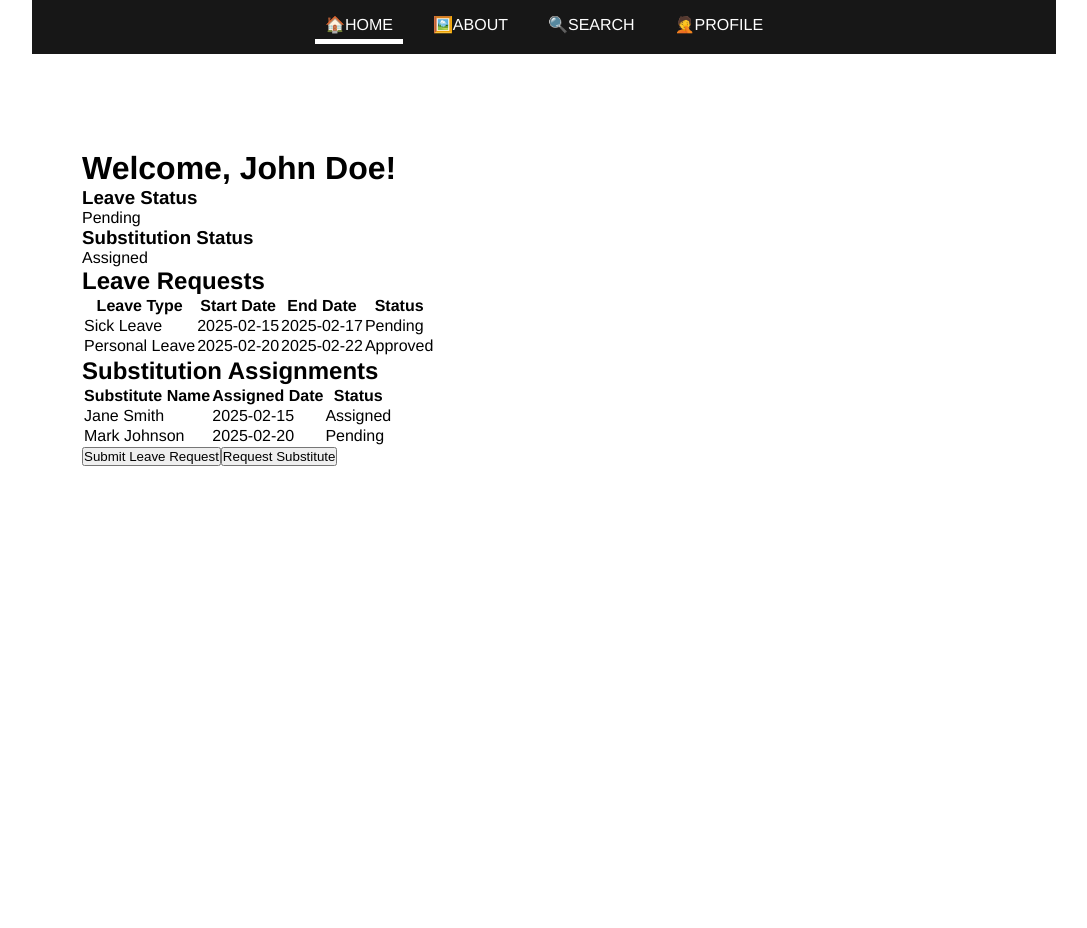
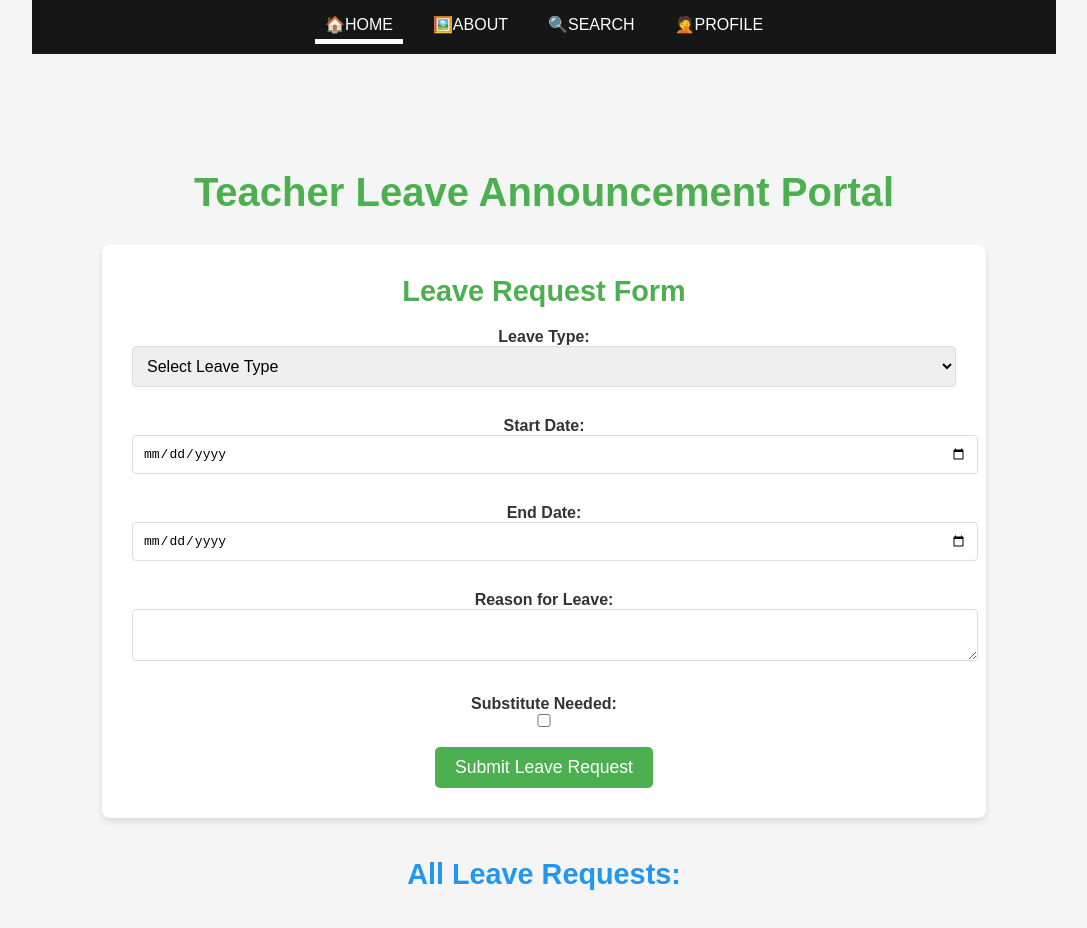
Before and after one commit to SarveshwaranRT/staff_attendance, a React (Vite) app in the folder client/: page / in a window 1280 px wide. Shown: the top 928 px of the page, without its empty margins (96-1183 px from the left). Before the commit the page ends 800 px from the top, so only its background shows below. Built offline with nearby package versions, Linux system fonts and the light colour scheme.

Commit message:
first commit

```diff
--- a/client/src/pages/App.css
+++ b/client/src/pages/App.css
@@ -0,0 +1,164 @@
+/* Basic styling */
+body {
+    font-family: Arial, sans-serif;
+    margin: 0;
+    padding: 0;
+    background-color: #f9f9f9;
+    color: #333;
+  }
+
+  /* Home Page */
+  .home-page {
+    max-width: 1200px;
+    margin: 0 auto;
+    padding: 20px;
+    text-align: center;
+  }
+
+  /* Home Page Title */
+  .home-title {
+    font-size: 2.5em;
+    color: #4CAF50;
+    margin-bottom: 30px;
+  }
+
+  /* Form container */
+  .form-container {
+    background-color: #fff;
+    padding: 30px;
+    border-radius: 8px;
+    box-shadow: 0 4px 6px rgba(0, 0, 0, 0.1);
+    margin-bottom: 40px;
+  }
+
+  /* Form Title */
+  .form-title {
+    font-size: 1.8em;
+    color: #4CAF50;
+    margin-bottom: 20px;
+  }
+
+  /* Form fields */
+  .form label {
+    display: block;
+    font-weight: bold;
+    margin-top: 15px;
+    margin-bottom: 5px;
+    color: #333;
+  }
+
+  .form input,
+  .form select,
+  .form textarea {
+    width: 100%;
+    padding: 10px;
+    margin-bottom: 15px;
+    border: 1px solid #ddd;
+    border-radius: 4px;
+    font-size: 1em;
+  }
+
+  .form button {
+    padding: 10px 20px;
+    background-color: #4CAF50;
+    color: white;
+    border: none;
+    border-radius: 5px;
+    cursor: pointer;
+    font-size: 1.1em;
+    transition: background-color 0.3s;
+  }
+
+  .form button:hover {
+    background-color: #45a049;
+  }
+
+  /* Approval Container */
+  .approval-container {
+    background-color: #fff;
+    padding: 20px;
+    border-radius: 8px;
+    box-shadow: 0 4px 6px rgba(0, 0, 0, 0.1);
+  }
+
+  .approval-title {
+    font-size: 1.8em;
+    color: #FF5722;
+  }
+
+  .leave-info p {
+    font-size: 1.2em;
+    margin: 10px 0;
+  }
+
+  .approval-buttons button {
+    padding: 10px 20px;
+    margin: 10px;
+    border-radius: 5px;
+    font-size: 1.1em;
+  }
+
+  .approve-btn {
+    background-color: #4CAF50;
+    color: white;
+    border: none;
+  }
+
+  .reject-btn {
+    background-color: #F44336;
+    color: white;
+    border: none;
+  }
+
+  .approval-buttons button:hover {
+    opacity: 0.8;
+  }
+
+  /* Leave Requests List */
+  .leave-requests-title {
+    font-size: 1.8em;
+    color: #2196F3;
+    margin-top: 40px;
+  }
+
+  .leave-requests-list {
+    list-style-type: none;
+    padding: 0;
+  }
+
+  .leave-request-item {
+    background-color: #f1f1f1;
+    padding: 15px;
+    margin: 10px 0;
+    border-radius: 5px;
+    font-size: 1.1em;
+  }
+
+  .leave-request-item strong {
+    color: #333;
+  }
+
+  /* Mobile responsiveness */
+  @media (max-width: 768px) {
+    .home-title {
+      font-size: 2em;
+    }
+
+    .form-container, .approval-container {
+      padding: 20px;
+    }
+
+    .form input,
+    .form select,
+    .form textarea {
+      font-size: 0.9em;
+    }
+
+    .form button {
+      font-size: 1em;
+    }
+
+    .approval-buttons button {
+      font-size: 1em;
+    }
+  }
--- a/client/src/pages/HomePage.jsx
+++ b/client/src/pages/HomePage.jsx
@@ -1,94 +1,135 @@
-import React, { useState, useEffect } from 'react';
+import React, { useState } from 'react';
+import './App.css'; // Import the CSS file
 
-const Dashboard = () => {
-  const [teacherName, setTeacherName] = useState('John Doe');
-  const [leaveStatus, setLeaveStatus] = useState('Pending');
-  const [substitutionStatus, setSubstitutionStatus] = useState('Assigned');
-  const [leaveRequests, setLeaveRequests] = useState([]);
-  const [substitutes, setSubstitutes] = useState([]);
+// Component for the Leave Request Form
+const LeaveRequestForm = ({ onSubmit }) => {
+  const [leaveType, setLeaveType] = useState('');
+  const [startDate, setStartDate] = useState('');
+  const [endDate, setEndDate] = useState('');
+  const [reason, setReason] = useState('');
+  const [substituteNeeded, setSubstituteNeeded] = useState(false);
 
-  // Mock data for leave requests and substitution
-  useEffect(() => {
-    // Simulate fetching leave and substitution data
-    setLeaveRequests([
-      { id: 1, type: 'Sick Leave', startDate: '2025-02-15', endDate: '2025-02-17', status: 'Pending' },
-      { id: 2, type: 'Personal Leave', startDate: '2025-02-20', endDate: '2025-02-22', status: 'Approved' }
-    ]);
-
-    setSubstitutes([
-      { id: 1, name: 'Jane Smith', assignedDate: '2025-02-15', status: 'Assigned' },
-      { id: 2, name: 'Mark Johnson', assignedDate: '2025-02-20', status: 'Pending' }
-    ]);
-  }, []);
+  const handleSubmit = (e) => {
+    e.preventDefault();
+    onSubmit({ leaveType, startDate, endDate, reason, substituteNeeded });
+  };
 
   return (
-    <div className="dashboard">
-      <h1>Welcome, {teacherName}!</h1>
+    <div className="form-container">
+      <h2 className="form-title">Leave Request Form</h2>
+      <form onSubmit={handleSubmit} className="form">
+        <label>
+          Leave Type:
+          <select value={leaveType} onChange={(e) => setLeaveType(e.target.value)} required>
+            <option value="">Select Leave Type</option>
+            <option value="Sick">Sick Leave</option>
+            <option value="Casual">Casual Leave</option>
+            <option value="Annual">Annual Leave</option>
+          </select>
+        </label>
+        <label>
+          Start Date:
+          <input
+            type="date"
+            value={startDate}
+            onChange={(e) => setStartDate(e.target.value)}
+            required
+          />
+        </label>
+        <label>
+          End Date:
+          <input
+            type="date"
+            value={endDate}
+            onChange={(e) => setEndDate(e.target.value)}
+            required
+          />
+        </label>
+        <label>
+          Reason for Leave:
+          <textarea
+            value={reason}
+            onChange={(e) => setReason(e.target.value)}
+            required
+          />
+        </label>
+        <label>
+          Substitute Needed:
+          <input
+            type="checkbox"
+            checked={substituteNeeded}
+            onChange={(e) => setSubstituteNeeded(e.target.checked)}
+          />
+        </label>
+        <button type="submit" className="submit-btn">Submit Leave Request</button>
+      </form>
+    </div>
+  );
+};
 
-      <div className="status-overview">
-        <div className="status-item">
-          <h3>Leave Status</h3>
-          <p>{leaveStatus}</p>
-        </div>
-
-        <div className="status-item">
-          <h3>Substitution Status</h3>
-          <p>{substitutionStatus}</p>
-        </div>
+// Component for HOD Approval
+const HODApproval = ({ leaveRequest, onApprove, onReject }) => {
+  return (
+    <div className="approval-container">
+      <h3 className="approval-title">HOD Approval</h3>
+      <div className="leave-info">
+        <p><strong>Leave Type:</strong> {leaveRequest.leaveType}</p>
+        <p><strong>Start Date:</strong> {leaveRequest.startDate}</p>
+        <p><strong>End Date:</strong> {leaveRequest.endDate}</p>
+        <p><strong>Reason:</strong> {leaveRequest.reason}</p>
+        <p><strong>Substitute Needed:</strong> {leaveRequest.substituteNeeded ? 'Yes' : 'No'}</p>
       </div>
-
-      <div className="leave-requests">
-        <h2>Leave Requests</h2>
-        <table>
-          <thead>
-            <tr>
-              <th>Leave Type</th>
-              <th>Start Date</th>
-              <th>End Date</th>
-              <th>Status</th>
-            </tr>
-          </thead>
-          <tbody>
-            {leaveRequests.map((request) => (
-              <tr key={request.id}>
-                <td>{request.type}</td>
-                <td>{request.startDate}</td>
-                <td>{request.endDate}</td>
-                <td>{request.status}</td>
-              </tr>
-            ))}
-          </tbody>
-        </table>
-      </div>
-
-      <div className="substitution-requests">
-        <h2>Substitution Assignments</h2>
-        <table>
-          <thead>
-            <tr>
-              <th>Substitute Name</th>
-              <th>Assigned Date</th>
-              <th>Status</th>
-            </tr>
-          </thead>
-          <tbody>
-            {substitutes.map((substitute) => (
-              <tr key={substitute.id}>
-                <td>{substitute.name}</td>
-                <td>{substitute.assignedDate}</td>
-                <td>{substitute.status}</td>
-              </tr>
-            ))}
-          </tbody>
-        </table>
-      </div>
-
-      <div className="action-buttons">
-        <button onClick={() => alert('Submit Leave Request')}>Submit Leave Request</button>
-        <button onClick={() => alert('Request Substitute')}>Request Substitute</button>
+      <div className="approval-buttons">
+        <button onClick={() => onApprove(leaveRequest)} className="approve-btn">Approve</button>
+        <button onClick={() => onReject(leaveRequest)} className="reject-btn">Reject</button>
       </div>
     </div>
   );
 };
 
-export default Dashboard;
+// Main Home Page Component
+const HomePage = () => {
+  const [leaveRequests, setLeaveRequests] = useState([]);
+  const [pendingRequest, setPendingRequest] = useState(null);
+
+  const handleLeaveRequestSubmit = (newRequest) => {
+    setLeaveRequests([...leaveRequests, newRequest]);
+    setPendingRequest(newRequest); // Set this request as pending for HOD approval
+  };
+
+  const handleApprove = (request) => {
+    alert(`Leave approved for ${request.leaveType}`);
+    setPendingRequest(null);
+  };
+
+  const handleReject = (request) => {
+    alert(`Leave rejected for ${request.leaveType}`);
+    setPendingRequest(null);
+  };
+
+  return (
+    <div className="home-page">
+      <h1 className="home-title">Teacher Leave Announcement Portal</h1>
+      <LeaveRequestForm onSubmit={handleLeaveRequestSubmit} />
+
+      {pendingRequest && (
+        <HODApproval
+          leaveRequest={pendingRequest}
+          onApprove={handleApprove}
+          onReject={handleReject}
+        />
+      )}
+
+      <h3 className="leave-requests-title">All Leave Requests:</h3>
+      <ul className="leave-requests-list">
+        {leaveRequests.map((request, index) => (
+          <li key={index} className="leave-request-item">
+            <strong>{request.leaveType}</strong> from {request.startDate} to {request.endDate} - {request.substituteNeeded ? 'Substitute Needed' : 'No Substitute'}
+          </li>
+        ))}
+      </ul>
+    </div>
+  );
+};
+
+export default HomePage;
--- /dev/null
+++ b/client/src/pages/SearchPage.css
@@ -0,0 +1,107 @@
+/* General Styles */
+body {
+    font-family: Arial, sans-serif;
+    background-color: #f5f5f5;
+    margin: 0;
+    padding: 0;
+    color: #333;
+  }
+
+  /* Page container */
+  .search-page {
+    max-width: 1200px;
+    margin: 0 auto;
+    padding: 40px;
+    text-align: center;
+  }
+
+  /* Page Title */
+  .page-title {
+    font-size: 2.5em;
+    color: #4CAF50;
+    margin-bottom: 30px;
+  }
+
+  /* Search bar container */
+  .search-container {
+    max-width: 600px;
+    margin: 0 auto;
+    padding: 10px;
+  }
+
+  /* Search input */
+  .search-input {
+    width: 100%;
+    padding: 15px;
+    font-size: 1.2em;
+    border: 2px solid #ccc;
+    border-radius: 5px;
+    background-color: #fff;
+    box-shadow: 0 4px 8px rgba(0, 0, 0, 0.1);
+    transition: border-color 0.3s ease;
+  }
+
+  .search-input:focus {
+    border-color: #4CAF50;
+    outline: none;
+  }
+
+  /* Teacher List */
+  .teacher-list {
+    display: flex;
+    flex-wrap: wrap;
+    justify-content: center;
+    gap: 20px;
+    margin-top: 30px;
+  }
+
+  /* Teacher Card */
+  .teacher-card {
+    background-color: #fff;
+    border-radius: 8px;
+    padding: 20px;
+    width: 300px;
+    box-shadow: 0 4px 6px rgba(0, 0, 0, 0.1);
+    transition: transform 0.3s ease;
+  }
+
+  .teacher-card:hover {
+    transform: translateY(-10px);
+  }
+
+  .teacher-name {
+    font-size: 1.8em;
+    color: #333;
+    margin-bottom: 10px;
+  }
+
+  .teacher-subject,
+  .teacher-department {
+    font-size: 1.2em;
+    margin: 5px 0;
+    color: #555;
+  }
+
+  /* No Results */
+  .no-results {
+    font-size: 1.5em;
+    color: #f44336;
+    margin-top: 30px;
+    text-align: center;
+  }
+
+  /* Mobile responsiveness */
+  @media (max-width: 768px) {
+    .page-title {
+      font-size: 2em;
+    }
+
+    .teacher-card {
+      width: 100%;
+      padding: 15px;
+    }
+
+    .search-input {
+      font-size: 1em;
+    }
+  }
```
Also changed, not shown: client/src/pages/SearchPage.jsx (+54 -7 lines).
